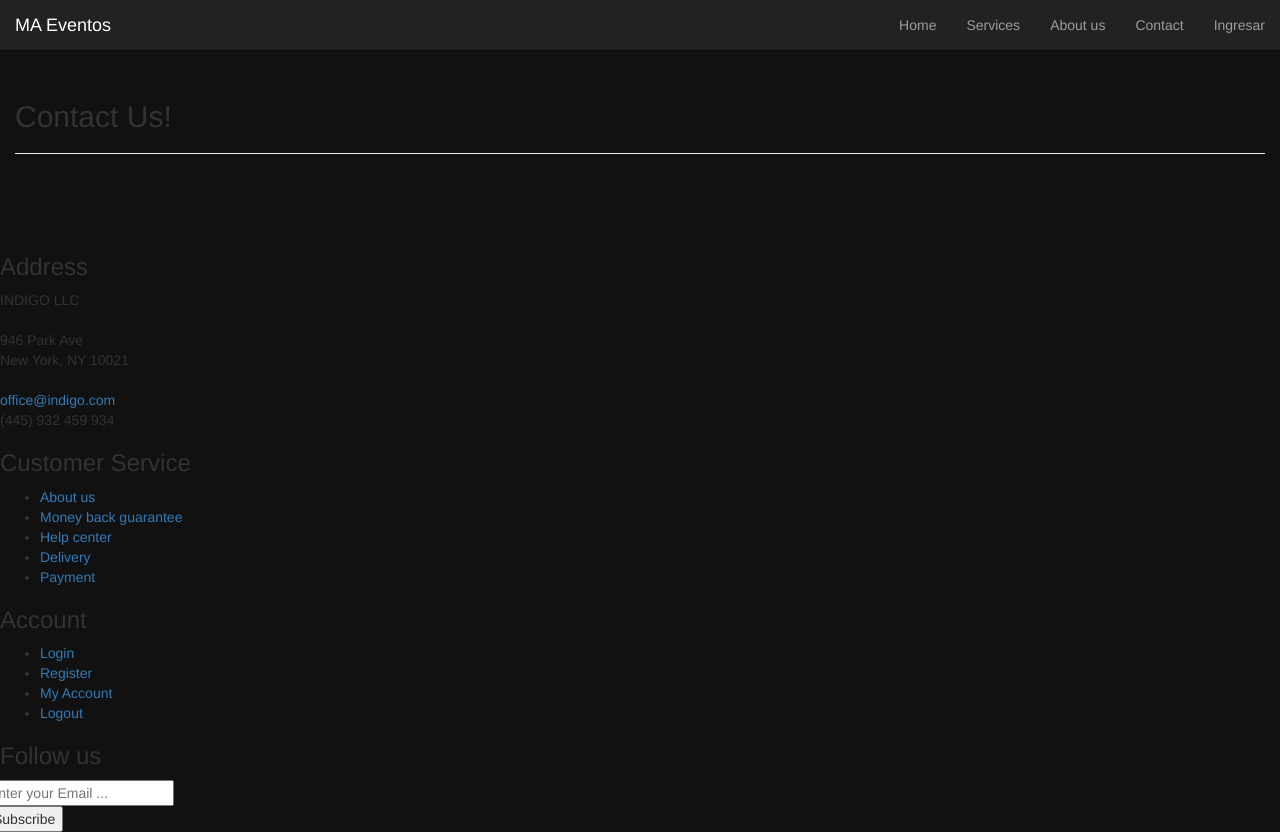
After one commit to adlamas/MA_EVENTOS, a PHP site: page /contactenos.php in a window 1280 px wide. The commit adds this page. Run offline with PHP 8.4, Linux system fonts and the light colour scheme; some libraries are stand-ins or nearby versions.

```diff
--- /dev/null
+++ b/Vista/contactenos.php
@@ -0,0 +1,158 @@
+<!DOCTYPE html>
+<!--
+To change this license header, choose License Headers in Project Properties.
+To change this template file, choose Tools | Templates
+and open the template in the editor.
+-->
+<html>
+    <head>
+        <title>MA Eventos</title>
+        <meta charset="UTF-8">
+        <meta name="description" content="descripción de la página de Mili">
+    <meta name="viewport" content="width=device-width, user-scalable=no, initial-scale=1.0, maximum-scale=1.0, minimum-scale=1.0">
+    <link rel="stylesheet" href="../css/bootstrap.min.css">
+     <link rel="stylesheet" href="../css/bootstrap.css">
+    <link rel="stylesheet" href="../css/estilos.css">
+    <link rel="stylesheet" href="../css/fonts.css">
+    <link rel="stylesheet" href="../css/fuentes.css">
+    <link rel="stylesheet" href="../css/animate.css">
+    <link href="../css/full-slider.css" rel="stylesheet">
+    <link href="../css/hover.css" rel="stylesheet">
+    <link href="icono-m3.ico" rel="shortcut icon"/> <!-- Icono de solapa !-->
+    <link rel="stylesheet" href="../css/normalize-and-boilerplate.css" />
+    <link rel="stylesheet" href="../css/estilo-grid.css">
+    <?php session_start(); ?>
+        <style>
+
+       // body{background-image: url(img/fiesta-electronica.jpg); background-repeat: repeat;}
+       body{background: #111;}
+    </style>
+     </head>
+
+
+    <body class="container-fluid">
+
+      <div class="container">
+
+      <header>
+           <nav class="navbar navbar-default navbar-fixed-top navbar-inverse">
+              <!-- En HTML5 podemos usar el atributo role para incluir esa información adicional
+              gracias al módulo WAI-ARIA. ATRIBUTO ROLE IMPORTANTE !-->
+              <div class="container-fluid">
+                  <div class="navbar-header">
+                      <button type="button" class="navbar-toggle collapsed" data-toggle="collapse" data-target="#navbar-1">
+                          <!-- navbar-toggle agrega un botón a los disp móviles  !-->
+                          <span class="sr-only">Desplegar / Ocultar menú</span>
+                          <span class="icon-bar"></span>
+                          <span class="icon-bar"></span>
+                          <span class="icon-bar"></span>
+                      </button>
+
+                      <a href="#" class="navbar-brand animated flipInY hvr-underline-from-left">
+                          MA Eventos
+                      </a> <!-- Texto a la izquierda !-->
+                  </div>
+                  <!-- Inicia menú !-->
+
+                  <div class="collapse navbar-collapse" id="navbar-1">
+                      <ul class="nav navbar-nav navbar-right">
+                          <li ><a href="index.php" class="container-fluid animated bounceIn">Home</a></li>
+                          <li><a href="#" class="animated bounceIn">Services</a></li>
+                          <li><a href="conocenos.php" class="animated bounceIn">About us</a></li>
+                          <li><a href="contactenos.php" class="animated bounceIn">Contact</a></li>
+                          <?php
+                          if(isset($_SESSION['nombre'])){
+                          echo '<li><a href="ingresar.php" class="animated bounceIn">'.$_SESSION['nombre'].'</a></li>';
+                          }else
+                              echo '<li><a href="ingresar.php" class="animated bounceIn">Ingresar</a></li>';
+                          ?>
+                      </ul>
+
+                  </div>
+
+              </div>
+          </nav>
+
+      </header>
+     </div>
+
+        <section class="blog-section center-block" style="margin-top: 80px;">
+
+            <header class="row section-header max-inner ">
+            <div class="col-lg-12">
+             <h2>Contact Us!</h2><hr />
+             </div>
+            </header>
+        </section>
+
+
+    <footer class="footer" style="margin-top: 60px; margin-bottom: 0px;">
+      <div class="row max-inner">
+
+          <div class="columns col-2" >
+          <h3>Address</h3>
+          <p>
+            INDIGO LLC<br />
+            <br/>
+            946 Park Ave<br />
+            New York, NY 10021<br />
+            <br />
+            <a href="#">office@indigo.com</a><br />
+            (445) 932 459 934<br />
+          </p>
+        </div>
+
+        <div class="columns col-2">
+          <h3>Customer Service</h3>
+          <ul>
+            <li><a href="#">About us</a></li>
+            <li><a href="#">Money back guarantee</a></li>
+            <li><a href="#">Help center</a></li>
+            <li><a href="#">Delivery</a></li>
+            <li><a href="#">Payment</a></li>
+          </ul>
+        </div>
+
+        <div class="columns col-2">
+          <h3>Account</h3>
+          <ul>
+            <li><a href="#">Login</a></li>
+            <li><a href="#">Register</a></li>
+            <li><a href="#">My Account</a></li>
+            <li><a href="#">Logout</a></li>
+          </ul>
+        </div>
+
+        <div class="columns col-6">
+          <h3>Follow us</h3>
+          <div class="row">
+            <form class="newsletter-form">
+              <div class="columns col-8">
+                <input placeholder="Enter your Email ..." type="text">
+              </div>
+              <div class="columns col-4">
+                <input type="submit" value="Subscribe" class="submit">
+              </div>
+            </form>
+          </div>
+          <div class="row">
+            <div class="columns col-12 social-links">
+              <a href="#"><i class="fa fa-facebook"></i></a>
+              <a href="#"><i class="fa fa-twitter"></i></a>
+              <a href="#"><i class="fa fa-google-plus"></i></a>
+              <a href="#"><i class="fa fa-pinterest"></i></a>
+            </div>
+          </div>
+        </div>
+
+      </div>
+    </footer>
+
+
+    <script src="../js/plugins.js"></script>
+    <script src="../js/main.js"></script>
+    <script src="http://code.jquery.com/jquery-1.9.1.min.js"></script>
+    <script src="../js/bootstrap.js"></script>
+
+    </body>
+</html>
```
Also changed, not shown: Controlador/ingreso.php (+8 -4 lines), Vista/conocenos.php (added, +173 -0 lines), Vista/index.php (renamed from Vista/index.html, +29 -10 lines), Vista/ingresar.php (added, +113 -0 lines), Vista/registro.php (added, +17 -0 lines).
